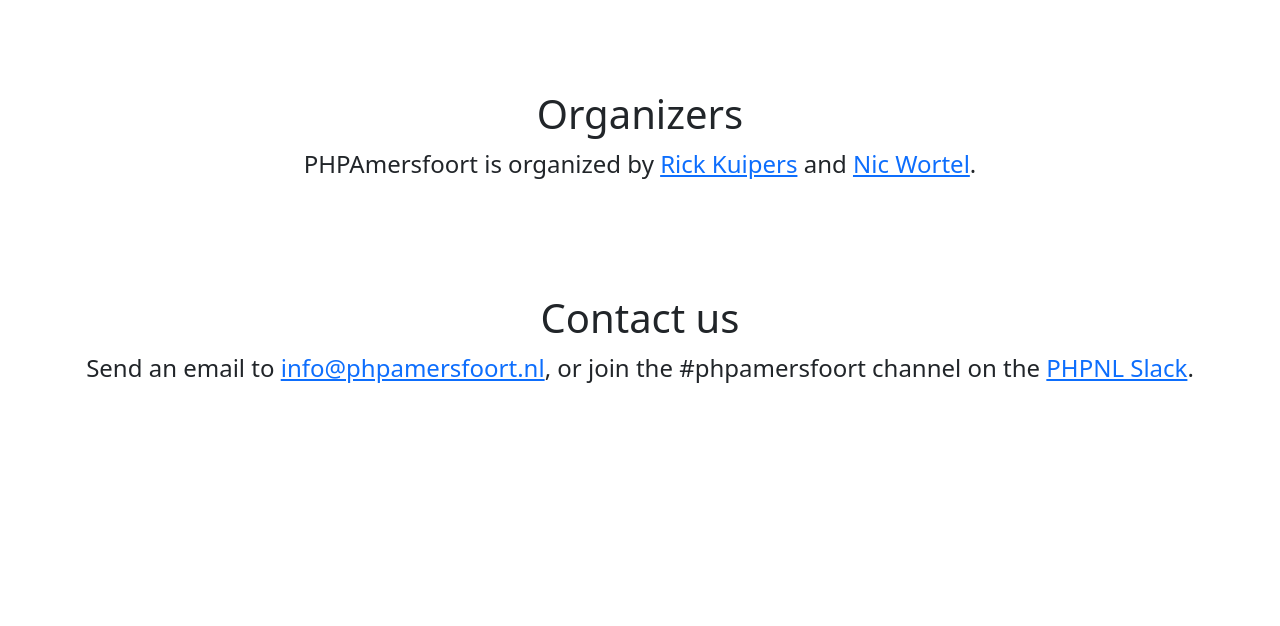
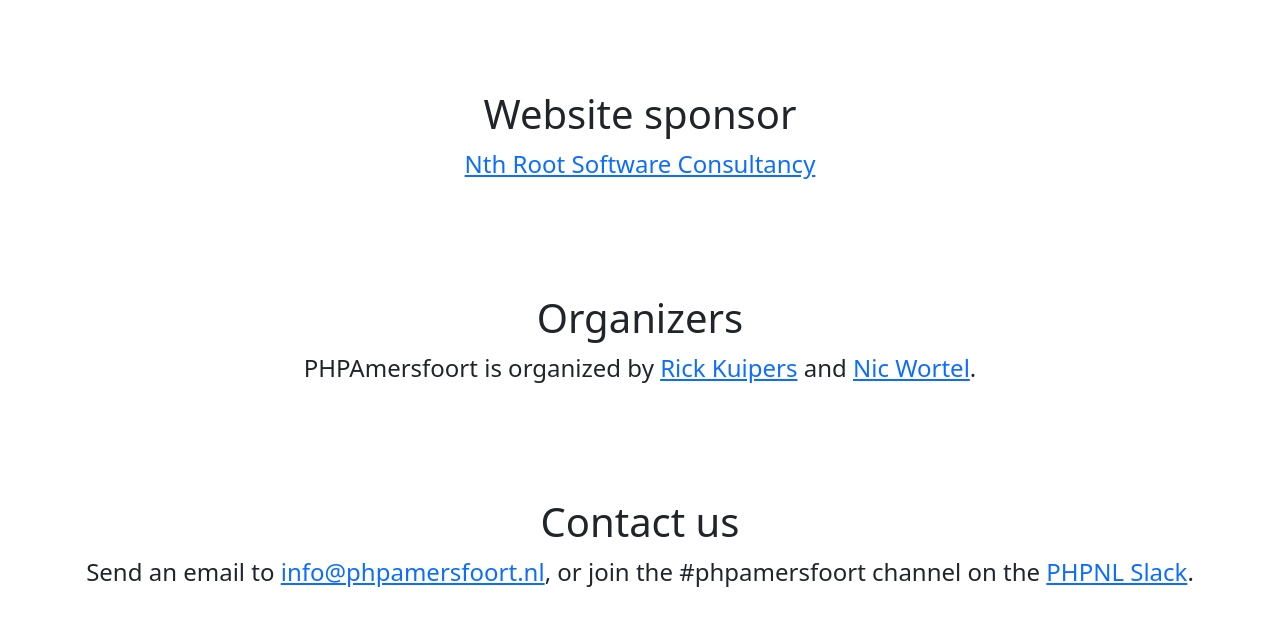
Before and after one commit to PHPAmersfoort/website, a website built with webpack: page index.html in a window 1280 px wide. Shown: the part 2993-3619 px from the top of the page. Before the commit the page ends 3443 px from the top, so only its background shows below. Built offline with nearby package versions, Linux system fonts and the light colour scheme.

Commit message:
Add a link to the website sponsor

```diff
--- a/index.html
+++ b/index.html
@@ -22,7 +22,6 @@
 
                 <p class="display-6"><strong>PHP</strong> user group for <strong>Amersfoort</strong> and the Eemland
                     region</p>
-
 
                 <p class="fs-4">We organize a meetup every second Tuesday of the month, where we discuss PHP and related
                     technologies. Our meetups are free and open to anyone with an interest in PHP and software
@@ -73,6 +72,15 @@
             </div>
 
             <div class="py-5">
+                <h2 class="display-6">Website sponsor</h2>
+
+                <ul class="list-inline fs-4">
+                    <li class="list-inline-item mx-5"><a href="https://nth-root.nl/" target="blank">Nth Root Software
+                        Consultancy</a></li>
+                </ul>
+            </div>
+
+            <div class="py-5">
                 <h2 class="display-6">Organizers</h2>
 
                 <p class="fs-4">PHPAmersfoort is organized by <a href="https://rskuipers.com/" target="_blank">Rick
```
